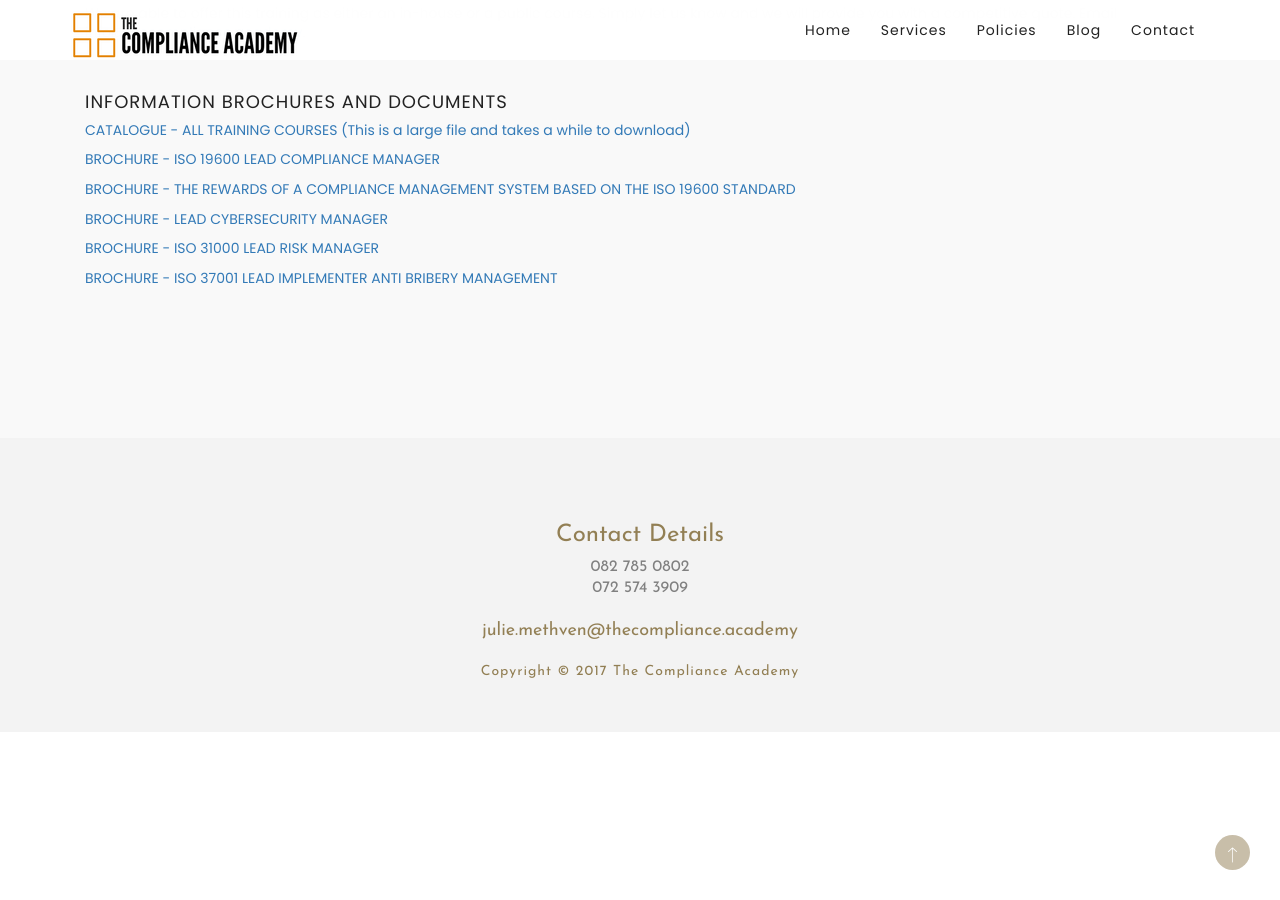
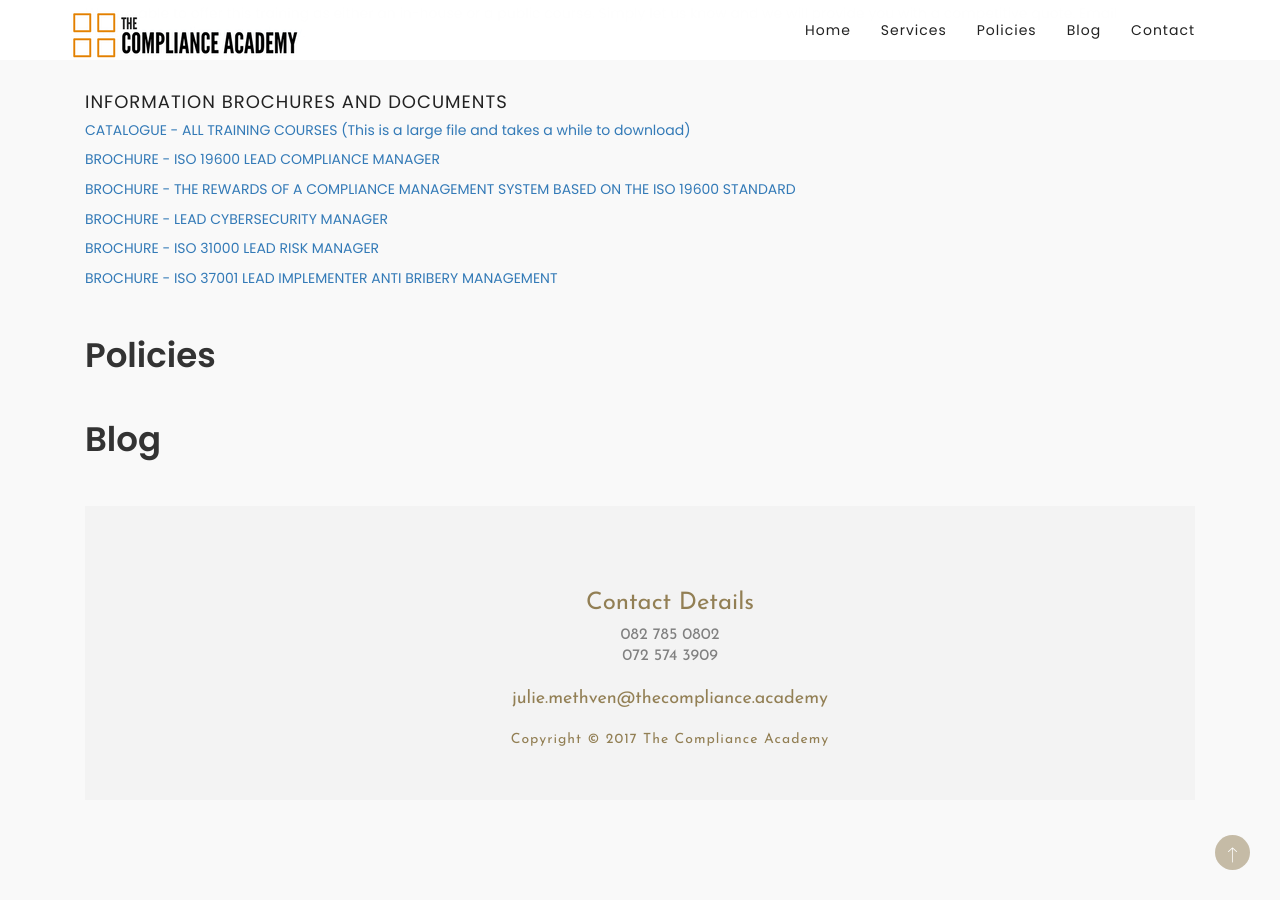
Before and after one commit to compliance-academy/compliance-academy.github.io, a Jekyll site: the page built from index.md, in a window 1280 px wide and 900 px high, scrolled down 1693 px. Built offline with Jekyll 4.4.1, drawn with Linux system fonts in a browser that asks for light colours; nearby versions of some CDN libraries; some web fonts are replaced.

Commit message:
Update home.html

```diff
--- a/_layouts/home.html
+++ b/_layouts/home.html
@@ -139,10 +139,24 @@
 
                       </p>
                   </div>
-
               </div>
           </div>
+             <div id="policies" class="policies">
+          <div class="container">
+              <div class="col-md-12">
+                  <h1 class="wow fadeInUp" data-wow-delay="0.1s">Policies</h1>
+                  <div class="service-single">
+           </p>
+                  </div>
+              </div>
+          </div>
+             <div id="blog" class="blog">
+          <div class="container">
+              <div class="col-md-12">
+                  <h1 class="wow fadeInUp" data-wow-delay="0.1s">Blog</h1>
+                  <div class="service-single">
       </div>
+
 
           <!-- Footer Section -->
           <div class="footer">
```
